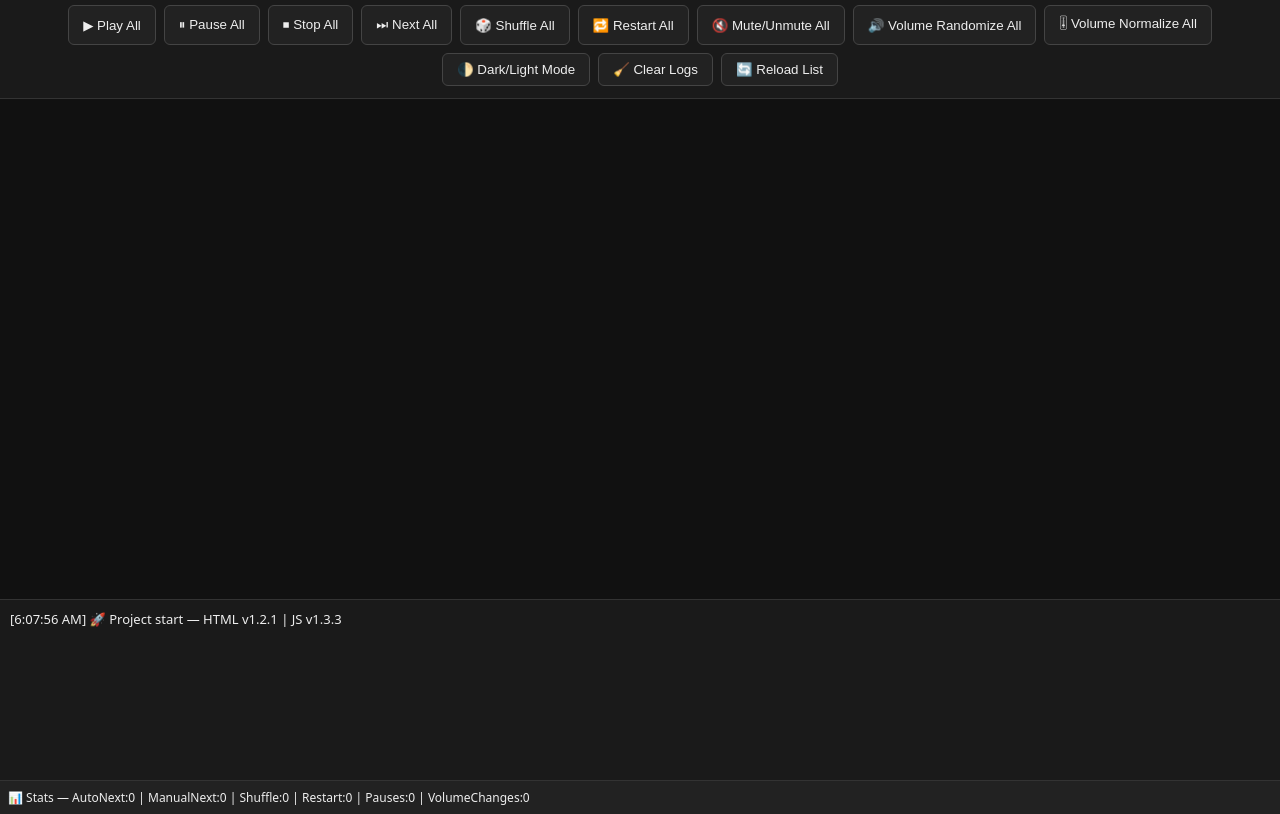
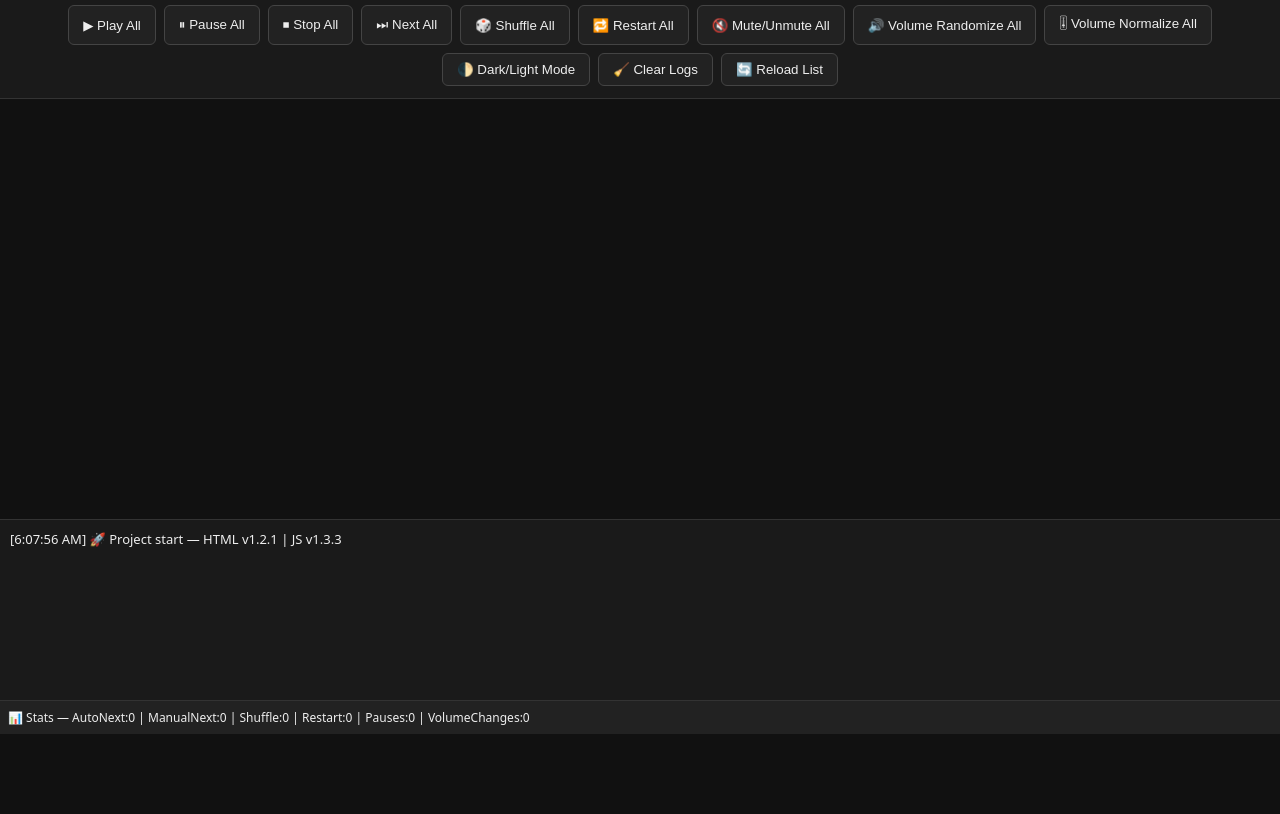
Before and after one commit to DeadManWalkingTO/ActiveViewer, a plain HTML site: page index.html in a window 1280 px wide. Shown: the part 42-856 px from the top of the page. After the commit the page ends 800 px from the top, so only its background shows below. Drawn offline with Linux system fonts and the light colour scheme.

Commit message:
Update index.html

```diff
--- a/index.html
+++ b/index.html
@@ -13,7 +13,7 @@
     .controls .row { display:flex; flex-wrap:wrap; gap:8px; justify-content:center; }
     button { background:#222; color:#eee; border:1px solid #444; padding:8px 14px; border-radius:6px; cursor:pointer; }
     button:hover { background:#2b2b2b; border-color:#666; }
-    .grid { display:grid; grid-template-columns:repeat(4,1fr); gap:10px; padding:10px; height:60vh; }
+    .grid { display:grid; grid-template-columns:repeat(4,1fr); gap:10px; padding:10px; height:50vh; }
     iframe { width:100%; height:100%; border:none; border-radius:8px; background:#000; }
     @media (max-width:768px){ .grid{grid-template-columns:repeat(2,1fr);height:auto;} iframe{height:220px;} }
     .activity { background:#1a1a1a; border-top:1px solid #333; padding:10px; font-size:13px; height:20vh; overflow-y:auto; }
```
